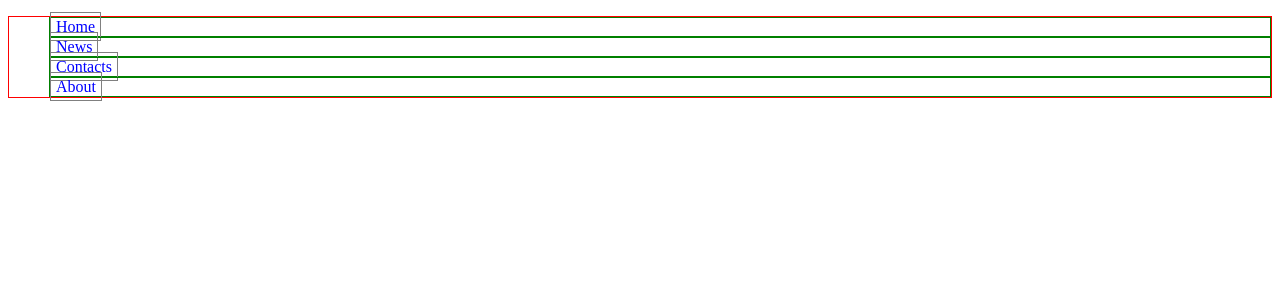
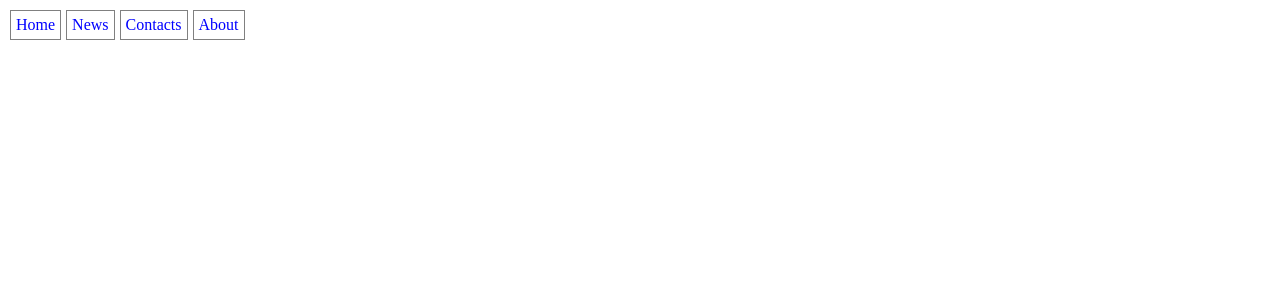
Before and after one commit to gedasfs/cafs2, a PHP site: page /task7_responsinve-nav-menu.html in a window 1280 px wide. Shown: the top 300 px of the page. Run offline with PHP 8.4, Linux system fonts and the light colour scheme.

Commit message:
task7. resp nav menu with flex.

```diff
--- a/week2/css/task7_responsive-nav-menu.css
+++ b/week2/css/task7_responsive-nav-menu.css
@@ -1,29 +1,37 @@
 * {
 	box-sizing: border-box;
+	padding: 0;
+	margin: 0;
+}
+
+.nav-menu {
+	margin: 10px;
 }
 
 .nav-menu ul {
 	display: flex;
 	flex-direction: column;
-
+	gap: 5px;
 	list-style-type: none;
-	border: 1px solid red;
 }
 
 .nav-menu a,
 .nav-menu a:visited {
+	display: block;
 	text-decoration: none;
 	color: blue;
 	border: 1px solid grey;
 	padding: 5px;
-}
-
-.nav-menu li {
-	/*padding: 5px;*/
-	border: 1px solid green;
+	text-align: center;
 }
 
 .nav-menu a:hover {
 	background-color: grey;
 	color: white;
 }
+
+@media only screen and (min-width: 500px) {
+	.nav-menu ul {
+		flex-direction: row;
+	}
+}
--- a/week2/task7_responsinve-nav-menu.html
+++ b/week2/task7_responsinve-nav-menu.html
@@ -3,7 +3,7 @@
 <head>
 	<meta charset="UTF-8">
 	<meta name="viewport" content="width=device-width, initial-scale=1.0">
-	<title>Task7. week2</title>
+	<title>Task7. week2.</title>
 	<link rel="stylesheet" href="css/task7_responsive-nav-menu.css">
 </head>
 <body>
```
